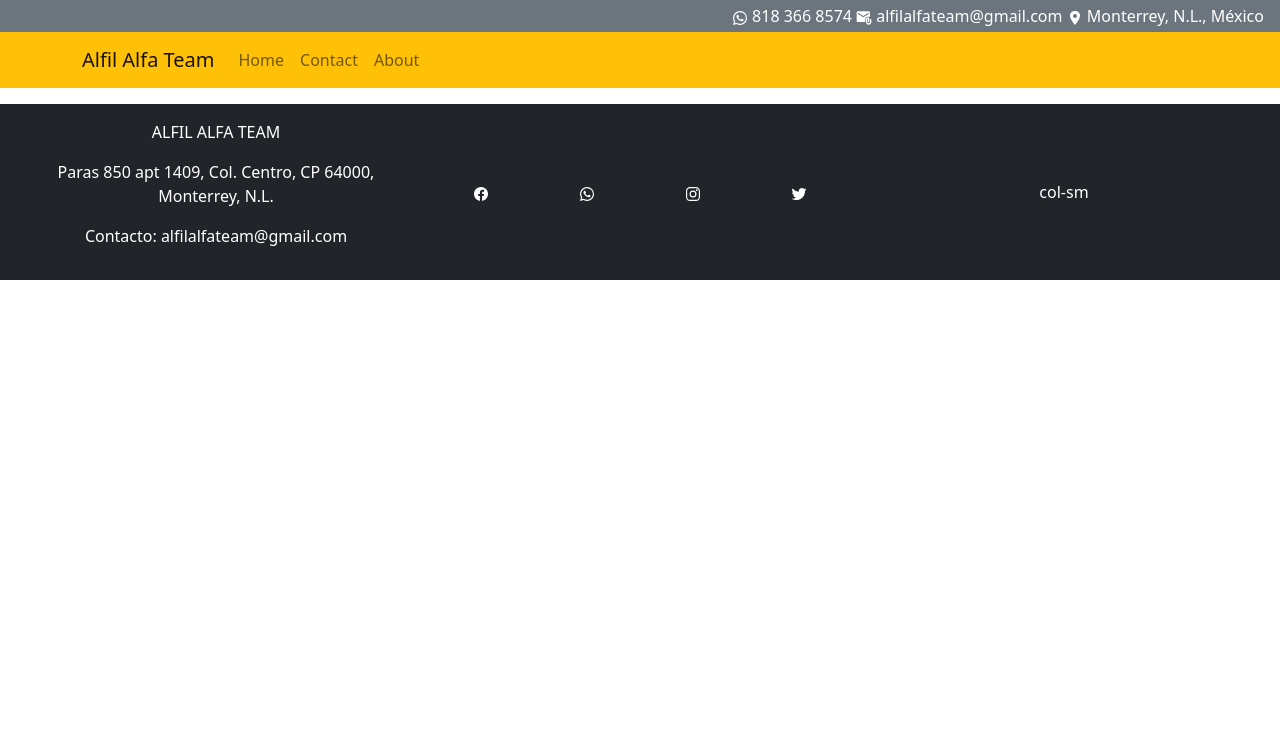
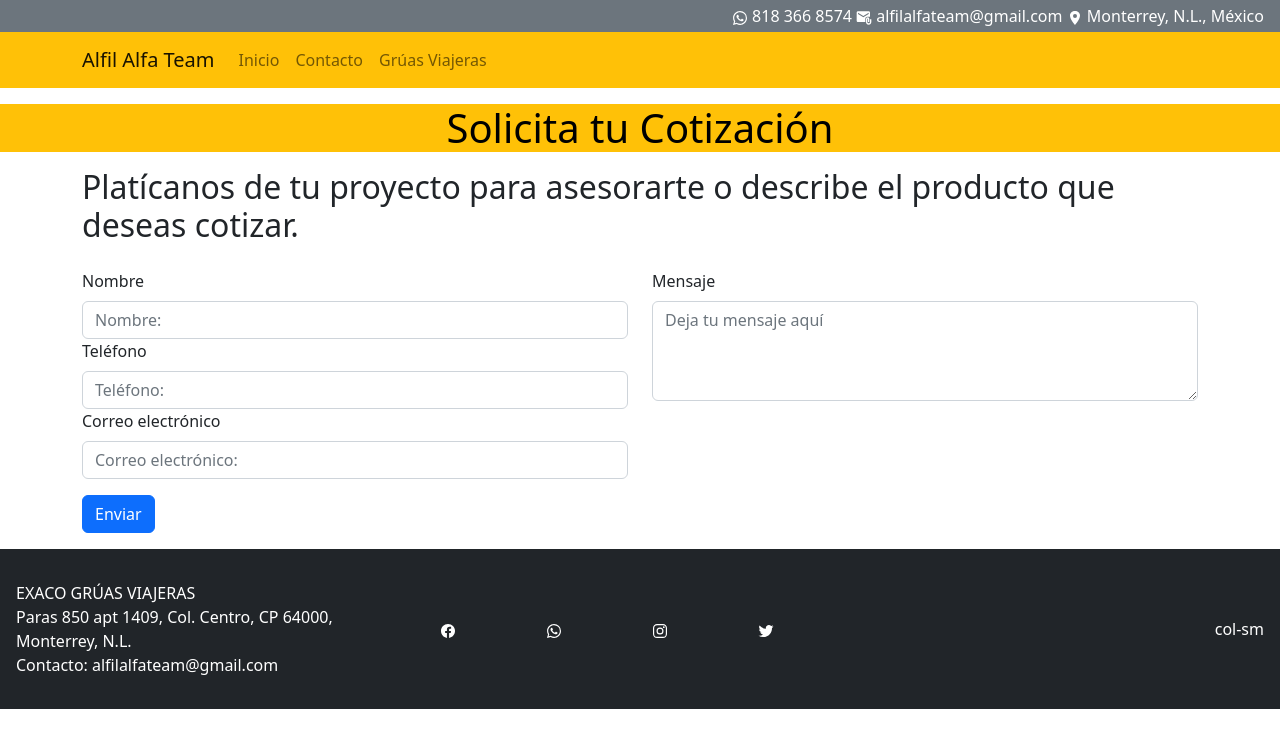
Before and after one commit to Gabriel8a23/exaco-gruas-viajeras, a React (Create React App) app: page /Contacto in a window 1280 px wide. Shown: the top 748 px of the page. Built offline with nearby package versions, Linux system fonts and the light colour scheme; no server answers.

Commit message:
styled initial components

```diff
--- a/public/index.html
+++ b/public/index.html
@@ -8,6 +8,7 @@
     <meta
       name="description"
       content="Soluciones en grúas viajeras: Grúa Pórtico, Monopuente, Bipuente, Grúa Radial. Servicio de calidad en toda la república mexicana. Cotización sin compromiso."
+      data-rh="true"
     />
     <link rel="apple-touch-icon" href="%PUBLIC_URL%/logo192.png" />
     <!--
@@ -24,7 +25,7 @@
       work correctly both with client-side routing and a non-root public URL.
       Learn how to configure a non-root public URL by running `npm run build`.
     -->
-    <title>Exaco Grúas Viajeras - Provedores de grúas viajreas.</title>
+    <title>Exaco Grúas Viajeras - Provedores de grúas viajeras.</title>
   </head>
   <body>
     <noscript>You need to enable JavaScript to run this app.</noscript>
--- a/src/App.css
+++ /dev/null
@@ -1,38 +0,0 @@
-.App {
-  text-align: center;
-}
-
-.App-logo {
-  height: 40vmin;
-  pointer-events: none;
-}
-
-@media (prefers-reduced-motion: no-preference) {
-  .App-logo {
-    animation: App-logo-spin infinite 20s linear;
-  }
-}
-
-.App-header {
-  background-color: #282c34;
-  min-height: 100vh;
-  display: flex;
-  flex-direction: column;
-  align-items: center;
-  justify-content: center;
-  font-size: calc(10px + 2vmin);
-  color: white;
-}
-
-.App-link {
-  color: #61dafb;
-}
-
-@keyframes App-logo-spin {
-  from {
-    transform: rotate(0deg);
-  }
-  to {
-    transform: rotate(360deg);
-  }
-}
--- a/src/App.js
+++ b/src/App.js
@@ -1,15 +1,14 @@
 import Container from 'react-bootstrap/Container';
 import Nav from 'react-bootstrap/Nav';
 import Navbar from 'react-bootstrap/Navbar';
-import { About } from './components/About';
-import { Contact } from './components/Contact';
-import { Home } from './components/Home';
+import { GruasViajeras } from './components/Gruas-Viajeras';
+import { Contacto } from './components/Contacto';
+import { Inicio } from './components/Inicio';
 import { IoLocationSharp, IoLogoWhatsapp, IoLogoFacebook, IoLogoInstagram, IoLogoTwitter } from 'react-icons/io5';
 import { MdAttachEmail } from 'react-icons/md';
 
 import {  Route, Routes, Link, BrowserRouter } from "react-router-dom";
 
-import './App.css';
 import 'bootstrap/dist/css/bootstrap.min.css';
 
 function App() {
@@ -25,26 +24,26 @@ function App() {
             <Navbar.Toggle aria-controls="navbarScroll" />
             <Navbar.Collapse id="navbarScroll">
               <Nav className="me-auto">
-                <Nav.Link as={Link} to="/">Home</Nav.Link>
-                <Nav.Link as={Link} to="/Contact"> Contact </Nav.Link>
-                <Nav.Link as={Link} to="/About">About</Nav.Link>
+                <Nav.Link as={Link} to="/">Inicio</Nav.Link>
+                <Nav.Link as={Link} to="/Contacto"> Contacto </Nav.Link>
+                <Nav.Link as={Link} to="/Gruas-Viajeras">Grúas Viajeras</Nav.Link>
               </Nav>
             </Navbar.Collapse>
           </Container>
         </Navbar>
         <div>
           <Routes>
-            <Route path="/About" element={<About/>}/>
-            <Route path="/Contact" element={<Contact/>}/>
-            <Route path="/" element={<Home/>}/>
+            <Route path="/Gruas-Viajeras" element={<GruasViajeras/>}/>
+            <Route path="/Contacto" element={<Contacto/>}/>
+            <Route path="/" element={<Inicio/>}/>
           </Routes>
         </div>
         <div class="text-bg-dark p-3 mt-3">
         <div class="row">
           <div class="col align-self-center">
-            <p class="fs-6">ALFIL ALFA TEAM</p>
-            <p class="fs-6">Paras 850 apt 1409, Col. Centro, CP 64000, Monterrey, N.L.</p>
-            <p class="fs-6">Contacto: alfilalfateam@gmail.com</p>
+            <p class="mt-3">EXACO GRÚAS VIAJERAS<br />
+            Paras 850 apt 1409, Col. Centro, CP 64000, Monterrey, N.L.<br />
+            Contacto: alfilalfateam@gmail.com</p>
           </div>
           <div class="col align-self-center">
             <div class="row">
@@ -62,7 +61,7 @@ function App() {
               </div>
             </div>
           </div>
-          <div class="col align-self-center">col-sm</div>
+          <div class="col align-self-center text-end">col-sm</div>
         </div>
         </div>
       </div>
--- a/src/components/About.js
+++ /dev/null
@@ -1,7 +0,0 @@
-import React from 'react'
-
-export const About = () => {
-  return (
-    <div>About</div>
-  )
-}
--- a/src/components/Contact.js
+++ /dev/null
@@ -1,7 +0,0 @@
-import React from 'react'
-
-export const Contact = () => {
-  return (
-    <div>Contact</div>
-  )
-}
--- /dev/null
+++ b/src/components/Contacto.js
@@ -0,0 +1,68 @@
+import { React, useRef } from 'react';
+import Form from 'react-bootstrap/Form';
+import Container from 'react-bootstrap/Container';
+import Button from 'react-bootstrap/Button';
+import emailjs from '@emailjs/browser';
+import { Helmet } from 'react-helmet-async'
+
+export const Contacto = () => {
+  const { REACT_APP_SERVICE_ID, REACT_APP_TEMPLATE_ID, REACT_APP_PUBLIC_KEY } = process.env
+  const formRef = useRef()
+
+  function onSubmit(e) {
+    e.preventDefault()
+    emailjs.sendForm(REACT_APP_SERVICE_ID, REACT_APP_TEMPLATE_ID, formRef.current, REACT_APP_PUBLIC_KEY)
+      .then((result) => {
+          console.log(result.text)
+      }, (error) => {
+          console.log(error.text)
+      })
+  }
+
+  return (
+    <div>
+      <Helmet>
+        <title>Exaco Grúas Viajeras | Contacto</title>
+        <meta name="description" content="Soluciones en grúas viajeras: Grúa Pórtico, Monopuente, Bipuente, Grúa Radial. Servicio de calidad en toda la república mexicana. Cotización sin compromiso." />
+        <link rel="canonical" href="/Contacto"/>
+      </Helmet>
+      <div class="text-bg-warning text-center mt-3"><h1>Solicita tu Cotización</h1></div>
+      <Container>
+        <Form ref={formRef} onSubmit={onSubmit}>
+          <div class="row align-items-stretch mb-3 mt-3">
+            <h2>Platícanos de tu proyecto para asesorarte o describe el producto que deseas cotizar.</h2>
+          </div>
+          <div class="row align-items-stretch mb-3 mt-3">
+            <div class="col-md-6">
+              <Form.Group>
+                <Form.Label>Nombre</Form.Label>
+                <Form.Control name="name" type="text" placeholder="Nombre:" required />
+              </Form.Group>
+              <Form.Group>
+                <Form.Label>Teléfono</Form.Label>
+                <Form.Control name="phone" type="tel" placeholder="Teléfono:" required />
+              </Form.Group>
+              <Form.Group>
+                <Form.Label>Correo electrónico</Form.Label>
+                <Form.Control name="email" type="email" placeholder="Correo electrónico:" required />
+              </Form.Group>
+            </div>
+            <div class="col-md-6">
+              <Form.Group>
+                <Form.Label>Mensaje</Form.Label>
+                <Form.Control name="message" as="textarea" placeholder="Deja tu mensaje aquí" style={{ height: '100px' }} required />
+              </Form.Group>
+            </div>
+          </div>
+          <div class="row align-items-stretch mb-3 mt-3">
+            <div class="col-md-6">
+              <Button variant="primary" type="submit">
+                Enviar
+              </Button>
+            </div>
+          </div>
+        </Form>
+      </Container>
+    </div>
+  )
+}
--- /dev/null
+++ b/src/components/Gruas-Viajeras.js
@@ -0,0 +1,15 @@
+import React from 'react'
+import { Helmet } from 'react-helmet-async'
+
+export const GruasViajeras = () => {
+  return (
+    <div>
+      <Helmet>
+        <title>Exaco Grúas Viajeras | Gruas Viajeras</title>
+        <meta name="description" content="Soluciones en grúas viajeras: Grúa Pórtico, Monopuente, Bipuente, Grúa Radial. Servicio de calidad en toda la república mexicana. Cotización sin compromiso." />
+        <link rel="canonical" href="/Gruas-Viajeras"/>
+      </Helmet>
+      <h1 class="text-center">Soluciones en Grúas Viajeras</h1>
+    </div>
+  )
+}
--- a/src/components/Home.js
+++ /dev/null
@@ -1,7 +0,0 @@
-import React from 'react'
-
-export const Home = () => {
-  return (
-    <div>Home</div>
-  )
-}
--- /dev/null
+++ b/src/components/Inicio.js
@@ -0,0 +1,15 @@
+import React from 'react'
+import { Helmet } from 'react-helmet-async'
+
+export const Inicio = () => {
+  return (
+    <div>
+        <Helmet>
+          <title>Exaco Grúas Viajeras - Provedores de grúas viajeras.</title>
+          <meta name="description" content="Soluciones en grúas viajeras: Grúa Pórtico, Monopuente, Bipuente, Grúa Radial. Servicio de calidad en toda la república mexicana. Cotización sin compromiso." />
+          <link rel="canonical" href="/"/>
+        </Helmet>
+        <h1 class="text-center">Exaco Grúas Viajeras - Provedores de grúas viajeras</h1>
+    </div>
+  )
+}
--- a/src/index.js
+++ b/src/index.js
@@ -3,11 +3,14 @@ import ReactDOM from 'react-dom/client';
 import './index.css';
 import App from './App';
 import reportWebVitals from './reportWebVitals';
+import { HelmetProvider } from 'react-helmet-async';
 
 const root = ReactDOM.createRoot(document.getElementById('root'));
 root.render(
   <React.StrictMode>
-    <App />
+    <HelmetProvider>
+      <App />
+    </HelmetProvider>
   </React.StrictMode>
 );
 
```
